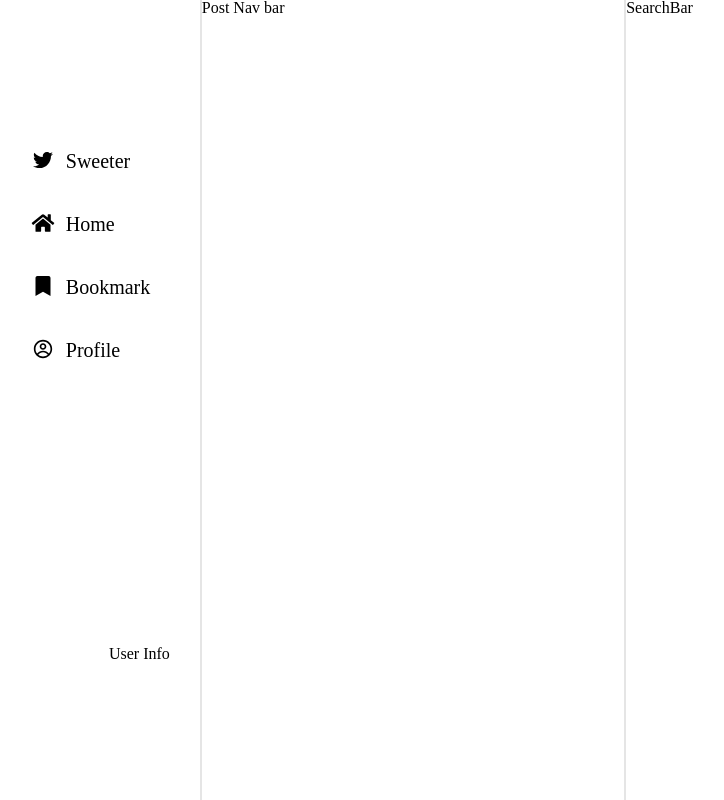
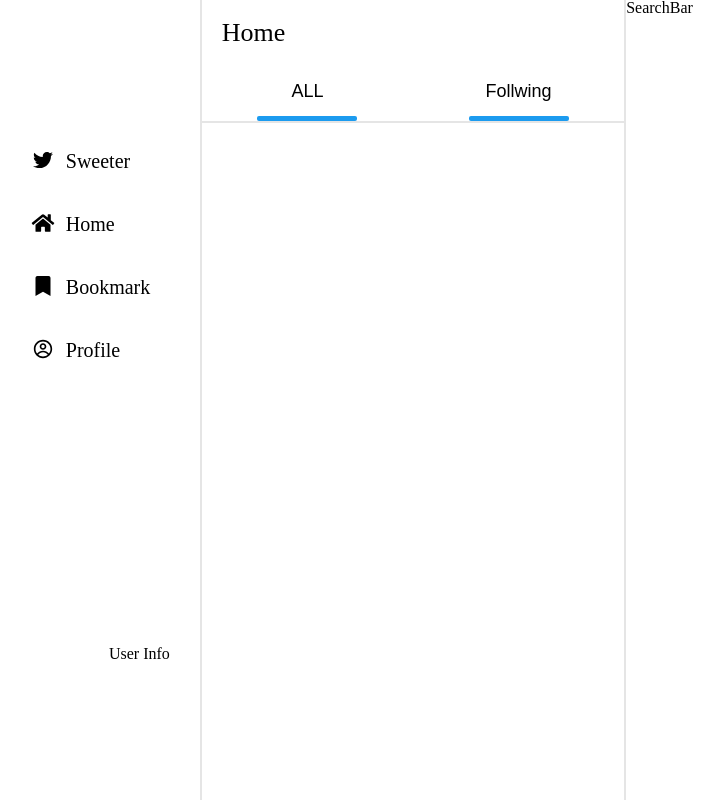
Before and after one commit to Vegeterian-LEE/Sweetter_FE, a React (Create React App) app: page / in a window 1280 px wide. Shown: the whole page, without its empty margins (227-951 px from the left). Built offline with nearby package versions, Linux system fonts and the light colour scheme.

Commit message:
Design: PostLayoutNavbar.jsx 생성

```diff
--- a/src/components/Layout/Header.jsx
+++ /dev/null
@@ -1,16 +0,0 @@
-import React from "react";
-import styled from "styled-components";
-
-const Header = () => {
-  return (
-    <div>
-      <NavBar>Post Nav bar</NavBar>
-    </div>
-  );
-};
-
-const NavBar = styled.div`
-  width: 33vw;
-`;
-
-export default Header;
--- a/src/components/Layout/PostLayout.jsx
+++ b/src/components/Layout/PostLayout.jsx
@@ -1,12 +1,12 @@
 import React from "react";
 import styled from "styled-components";
 
-import Header from "./Header";
+import PostLayoutNavbar from "./PostLayoutNavbar";
 
 const PostLayout = () => {
   return (
     <PostLayoutContainer>
-      <Header></Header>
+      <PostLayoutNavbar></PostLayoutNavbar>
     </PostLayoutContainer>
   );
 };
--- /dev/null
+++ b/src/components/Layout/PostLayoutNavbar.jsx
@@ -0,0 +1,59 @@
+import React from "react";
+import styled from "styled-components";
+
+const PostLayoutNavbar = () => {
+  return (
+    <div>
+      <NavBar>
+        <NavBarTitle>Home</NavBarTitle>
+        <NavBarBtnContainer>
+          <BtnWrapper>
+            <Button>ALL</Button>
+            <StateBar />
+          </BtnWrapper>
+          <BtnWrapper>
+            <Button>Follwing</Button>
+            <StateBar />
+          </BtnWrapper>
+        </NavBarBtnContainer>
+      </NavBar>
+    </div>
+  );
+};
+
+const NavBar = styled.div`
+  width: 33vw;
+  border-bottom: 2px solid rgba(0, 0, 0, 0.1);
+  background-color: rgba(255, 255, 255, 0.5);
+`;
+
+const NavBarTitle = styled.h2`
+  font-size: 26px;
+  margin: 20px;
+`;
+
+const NavBarBtnContainer = styled.div`
+  display: flex;
+  justify-content: space-around;
+`;
+
+const BtnWrapper = styled.div`
+  display: flex;
+  flex-direction: column;
+  align-items: center;
+  justify-content: center;
+`;
+
+const Button = styled.button`
+  height: 50px;
+  font-size: 18px;
+`;
+
+const StateBar = styled.div`
+  background-color: #1c9bef;
+  width: 100px;
+  height: 5px;
+  border-radius: 2px;
+`;
+
+export default PostLayoutNavbar;
--- a/src/style/Reset.jsx
+++ b/src/style/Reset.jsx
@@ -48,6 +48,10 @@ const Reset = createGlobalStyle`
     border-collapse: collapse;
     border-spacing: 0;
   }
+  button {
+    background-color: white;
+    border: none;
+  }
 `;
 
 export default Reset;
```
